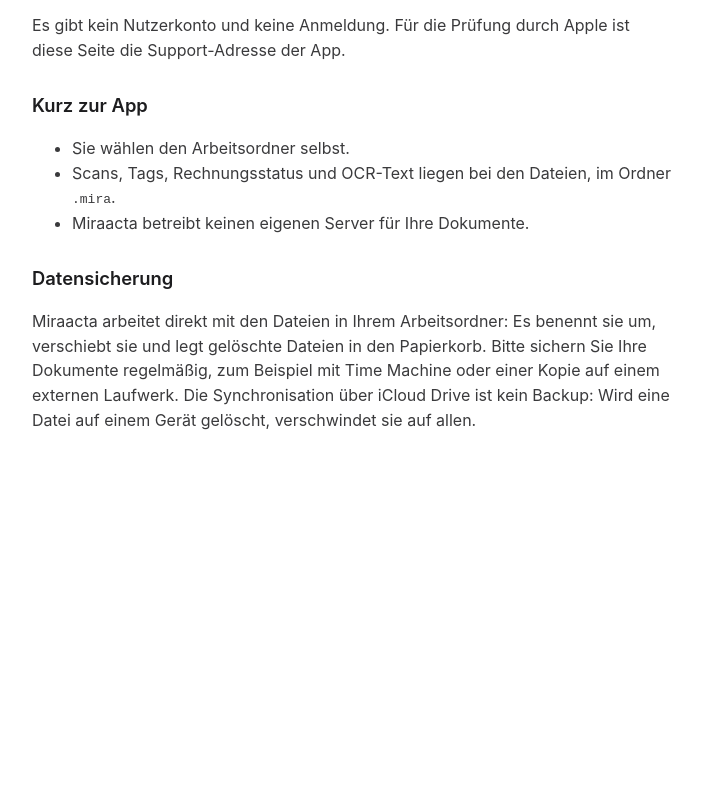
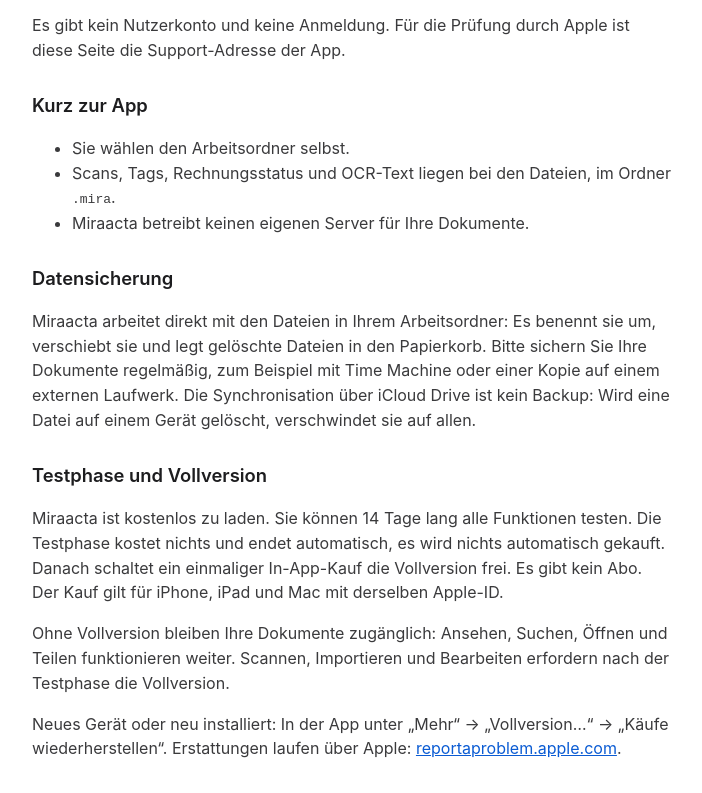
Before and after one commit to ninjaduck90/miraacta-site, a plain HTML site: page index.html in a window 1280 px wide. Shown: the part 365-1158 px from the top of the page, without its empty margins (288-990 px from the left). Before the commit the page ends 830 px from the top, so only its background shows below. Drawn offline with Linux system fonts and the light colour scheme.

Commit message:
Support-Seite: Testphase, Vollversion und Käufe wiederherstellen
Co-Authored-By: Claude Fable 5.2 <noreply@anthropic.com>
Claude-Session: https://claude.ai/code/session_0189UGzXXaG1SUEZgiY7cAXg

```diff
--- a/index.html
+++ b/index.html
@@ -39,5 +39,9 @@
 
   <h2>Datensicherung</h2>
   <p>Miraacta arbeitet direkt mit den Dateien in Ihrem Arbeitsordner: Es benennt sie um, verschiebt sie und legt gelöschte Dateien in den Papierkorb. Bitte sichern Sie Ihre Dokumente regelmäßig, zum Beispiel mit Time Machine oder einer Kopie auf einem externen Laufwerk. Die Synchronisation über iCloud Drive ist kein Backup: Wird eine Datei auf einem Gerät gelöscht, verschwindet sie auf allen.</p>
+  <h2>Testphase und Vollversion</h2>
+  <p>Miraacta ist kostenlos zu laden. Sie können 14 Tage lang alle Funktionen testen. Die Testphase kostet nichts und endet automatisch, es wird nichts automatisch gekauft. Danach schaltet ein einmaliger In-App-Kauf die Vollversion frei. Es gibt kein Abo. Der Kauf gilt für iPhone, iPad und Mac mit derselben Apple-ID.</p>
+  <p>Ohne Vollversion bleiben Ihre Dokumente zugänglich: Ansehen, Suchen, Öffnen und Teilen funktionieren weiter. Scannen, Importieren und Bearbeiten erfordern nach der Testphase die Vollversion.</p>
+  <p>Neues Gerät oder neu installiert: In der App unter „Mehr“ → „Vollversion…“ → „Käufe wiederherstellen“. Erstattungen laufen über Apple: <a href="https://reportaproblem.apple.com">reportaproblem.apple.com</a>.</p>
 </body>
 </html>
```
Also changed, not shown: index-en.html (+4 -0 lines).
